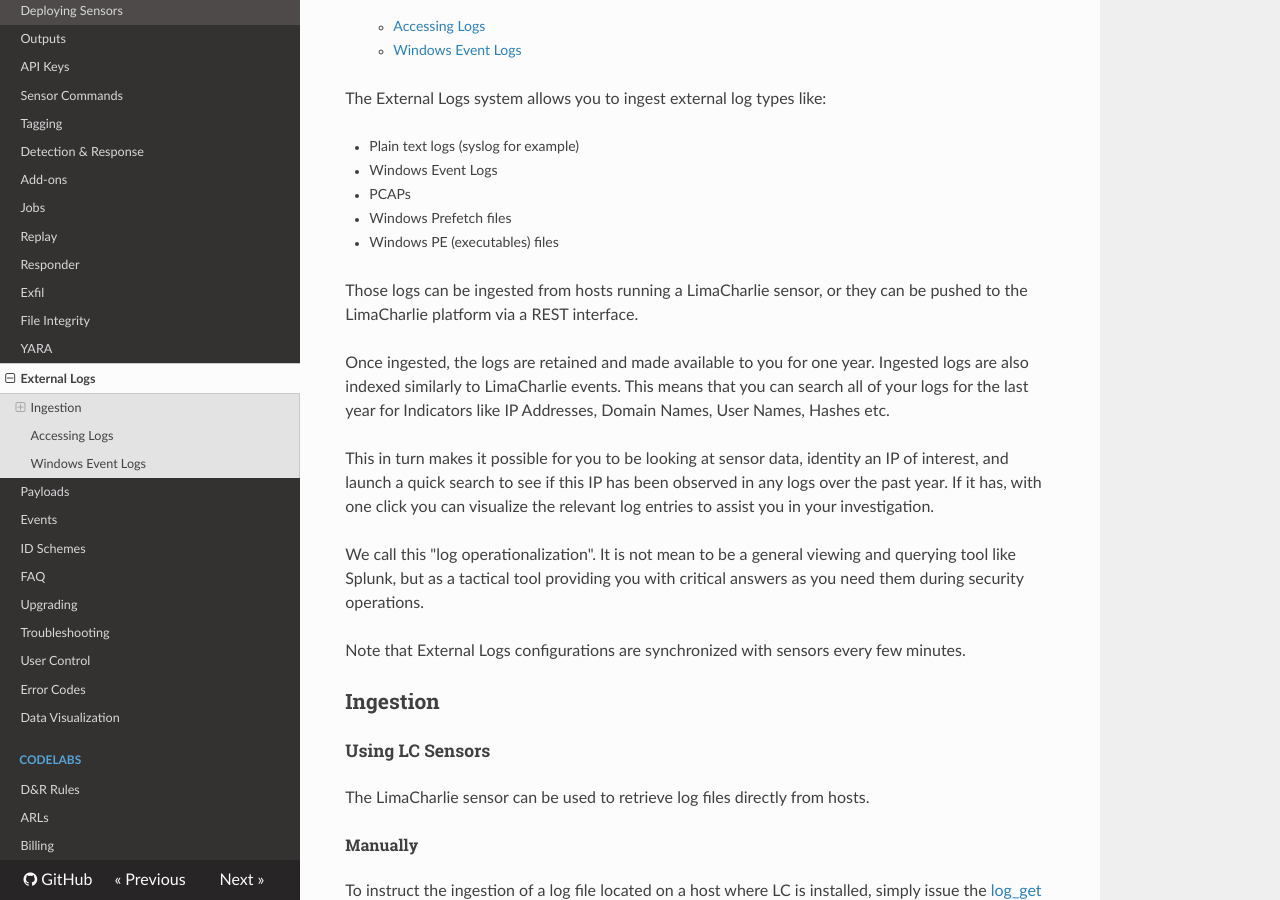
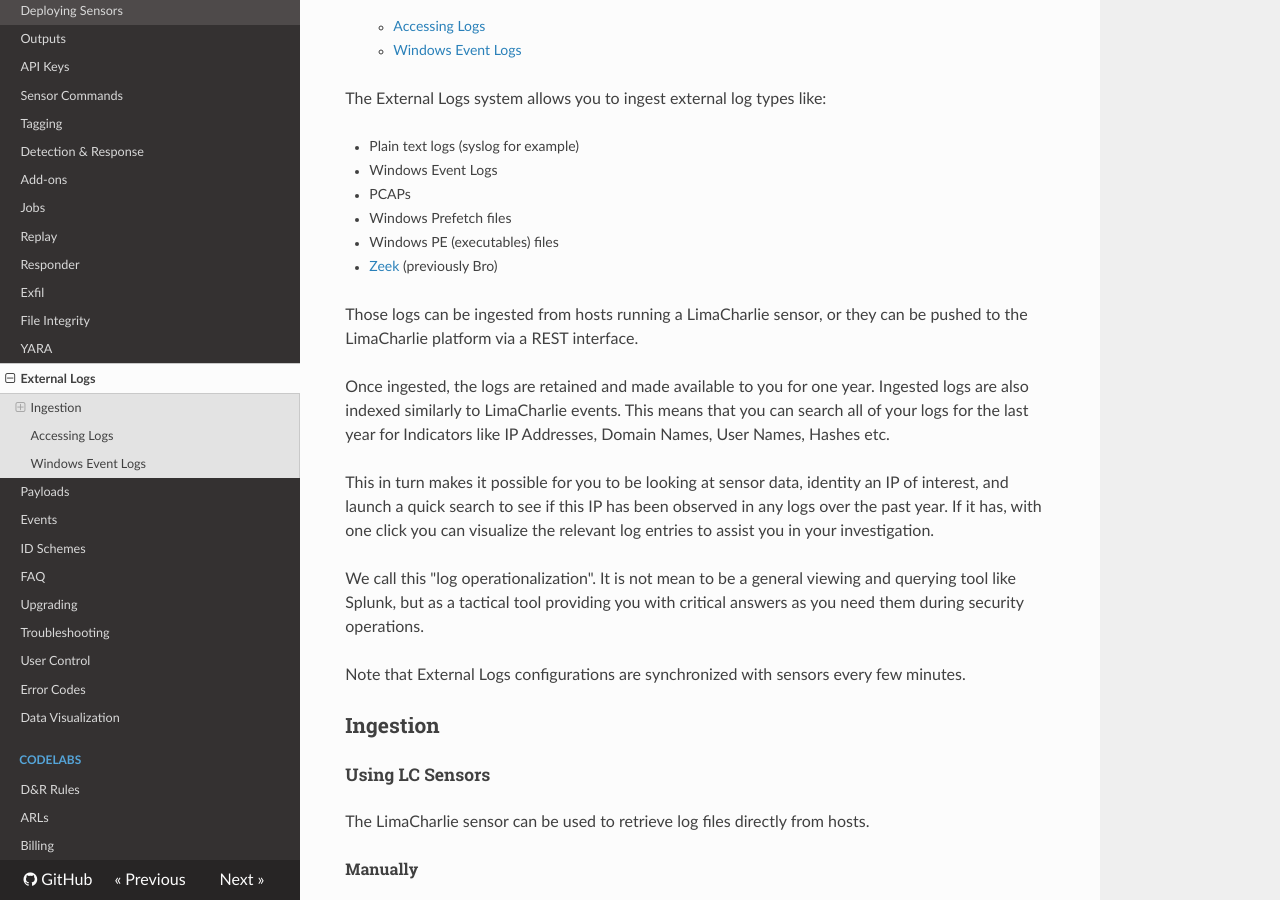
Before and after one commit to refractionPOINT/lce_doc, an MkDocs documentation site: the page built from docs/external_logs.md, in a window 1280 px wide and 900 px high, scrolled down 364 px. Built offline with MkDocs 1.6.1, drawn with Linux system fonts in a browser that asks for light colours; nearby versions of some CDN libraries; old or Windows-style settings are respelled for this version of MkDocs.

Commit message:
Adding zeek to supported log types.

```diff
--- a/docs/external_logs.md
+++ b/docs/external_logs.md
@@ -9,6 +9,7 @@ The External Logs system allows you to ingest external log types like:
 * PCAPs
 * Windows Prefetch files
 * Windows PE (executables) files
+* [Zeek](https://zeek.org) (previously Bro)
 
 Those logs can be ingested from hosts running a LimaCharlie sensor, or they
 can be pushed to the LimaCharlie platform via a REST interface.
```
